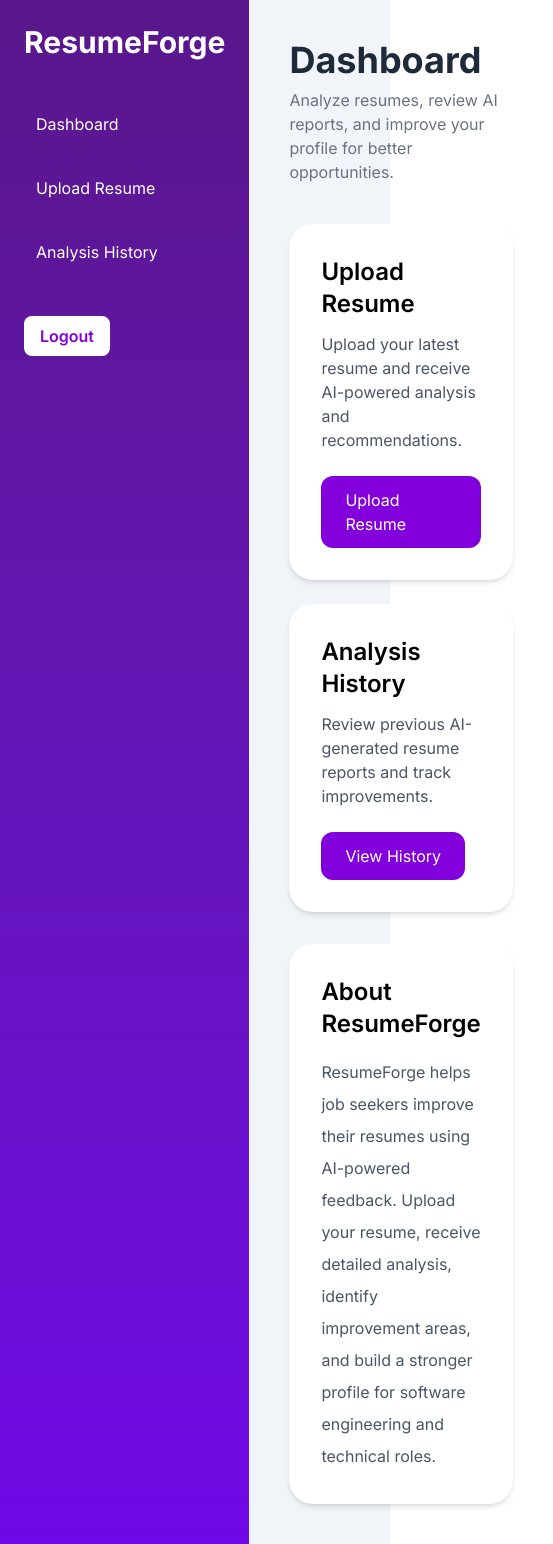
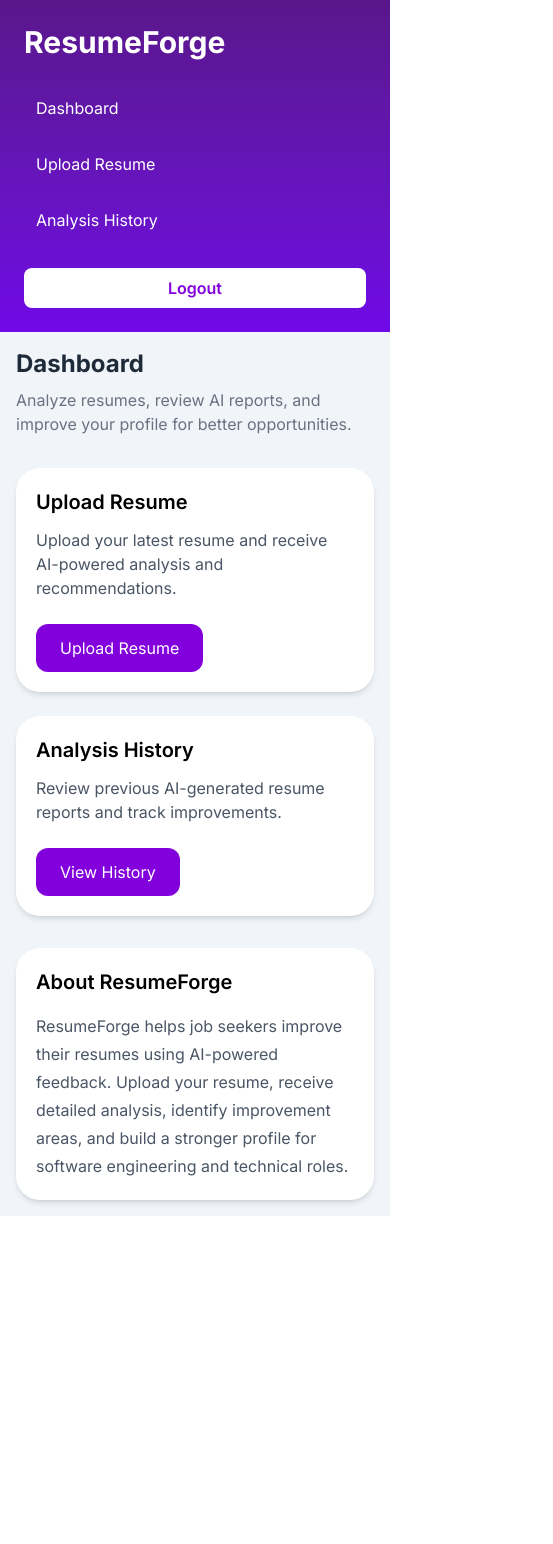
Before and after one commit to Shravanvarma9398/ResumeForge-Frontend, a React app: page /dashboard in a window 390 px wide. Shown: the whole page, 553 px wide, since content can reach past the window. After the commit the page ends 1216 px from the top, so only its background shows below. Built offline with nearby package versions, Linux system fonts and the light colour scheme; sample sign-in values are in the browser's storage; the HTML template or start-up script is replaced by a standard one.

Commit message:
Make dashboard mobile responsive

```diff
--- a/src/pages/Dashboard.jsx
+++ b/src/pages/Dashboard.jsx
@@ -1,7 +1,6 @@
 import { Link, useNavigate } from "react-router-dom";
 
 function Dashboard() {
-
   const navigate = useNavigate();
 
   const logout = () => {
@@ -9,34 +8,35 @@ localStorage.removeItem("token");
     navigate("/");
   };
 
-return ( <div className="min-h-screen bg-slate-100 flex">
+  return (
+    <div className="min-h-screen bg-slate-100 flex flex-col md:flex-row">
 
+      {/* Sidebar */}
+      <div className="w-full md:w-64 bg-gradient-to-b from-purple-900 to-violet-700 text-white p-6">
 
-  <div className="w-64 bg-gradient-to-b from-purple-900 to-violet-700 text-white p-6">
-
-    <h1 className="text-3xl font-bold mb-10">
+        <h1 className="text-3xl font-bold mb-6 md:mb-10">
           ResumeForge
         </h1>
 
-    <div className="space-y-4">
+        <div className="flex flex-col space-y-2">
 
           <Link
             to="/dashboard"
-        className="block p-3 rounded-lg hover:bg-white/20"
+            className="block p-3 rounded-lg hover:bg-white/20 transition"
           >
             Dashboard
           </Link>
 
           <Link
             to="/upload"
-        className="block p-3 rounded-lg hover:bg-white/20"
+            className="block p-3 rounded-lg hover:bg-white/20 transition"
           >
             Upload Resume
           </Link>
 
           <Link
             to="/history"
-        className="block p-3 rounded-lg hover:bg-white/20"
+            className="block p-3 rounded-lg hover:bg-white/20 transition"
           >
             Analysis History
           </Link>
@@ -45,18 +45,19 @@ return ( <div className="min-h-screen bg-slate-100 flex">
 
         <button
           onClick={logout}
-      className="mt-10 bg-white text-purple-700 px-4 py-2 rounded-lg font-semibold"
+          className="mt-6 md:mt-10 bg-white text-purple-700 px-4 py-2 rounded-lg font-semibold w-full"
         >
           Logout
         </button>
 
       </div>
 
-  <div className="flex-1 p-10">
+      {/* Main Content */}
+      <div className="flex-1 p-4 md:p-10">
 
-    <div className="mb-10">
+        <div className="mb-8 md:mb-10">
 
-      <h1 className="text-4xl font-bold text-gray-800">
+          <h1 className="text-2xl md:text-4xl font-bold text-gray-800">
             Dashboard
           </h1>
 
@@ -66,11 +67,12 @@ return ( <div className="min-h-screen bg-slate-100 flex">
 
         </div>
 
-    <div className="grid md:grid-cols-2 gap-6">
+        {/* Cards */}
+        <div className="grid grid-cols-1 md:grid-cols-2 gap-6">
 
-      <div className="bg-white rounded-3xl shadow-md p-8">
+          <div className="bg-white rounded-3xl shadow-md p-5 md:p-8">
 
-        <h2 className="text-2xl font-semibold mb-3">
+            <h2 className="text-xl md:text-2xl font-semibold mb-3">
               Upload Resume
             </h2>
 
@@ -80,24 +82,16 @@ return ( <div className="min-h-screen bg-slate-100 flex">
 
             <Link
               to="/upload"
-          className="
-            bg-purple-700
-            text-white
-            px-6
-            py-3
-            rounded-xl
-            inline-block
-            hover:bg-purple-800
-          "
+              className="bg-purple-700 text-white px-6 py-3 rounded-xl inline-block hover:bg-purple-800 transition"
             >
               Upload Resume
             </Link>
 
           </div>
 
-      <div className="bg-white rounded-3xl shadow-md p-8">
+          <div className="bg-white rounded-3xl shadow-md p-5 md:p-8">
 
-        <h2 className="text-2xl font-semibold mb-3">
+            <h2 className="text-xl md:text-2xl font-semibold mb-3">
               Analysis History
             </h2>
 
@@ -107,15 +101,7 @@ return ( <div className="min-h-screen bg-slate-100 flex">
 
             <Link
               to="/history"
-          className="
-            bg-purple-700
-            text-white
-            px-6
-            py-3
-            rounded-xl
-            inline-block
-            hover:bg-purple-800
-          "
+              className="bg-purple-700 text-white px-6 py-3 rounded-xl inline-block hover:bg-purple-800 transition"
             >
               View History
             </Link>
@@ -124,13 +110,14 @@ return ( <div className="min-h-screen bg-slate-100 flex">
 
         </div>
 
-    <div className="bg-white rounded-3xl shadow-md p-8 mt-8">
+        {/* About */}
+        <div className="bg-white rounded-3xl shadow-md p-5 md:p-8 mt-8">
 
-      <h2 className="text-2xl font-semibold mb-4">
+          <h2 className="text-xl md:text-2xl font-semibold mb-4">
             About ResumeForge
           </h2>
 
-      <p className="text-gray-600 leading-8">
+          <p className="text-gray-600 leading-7 md:leading-8">
             ResumeForge helps job seekers improve their resumes using AI-powered feedback. Upload your resume, receive detailed analysis, identify improvement areas, and build a stronger profile for software engineering and technical roles.
           </p>
 
@@ -139,7 +126,6 @@ return ( <div className="min-h-screen bg-slate-100 flex">
       </div>
 
     </div>
-
   );
 }
 
```
Lines whose indentation alone changed are shown as unchanged.
